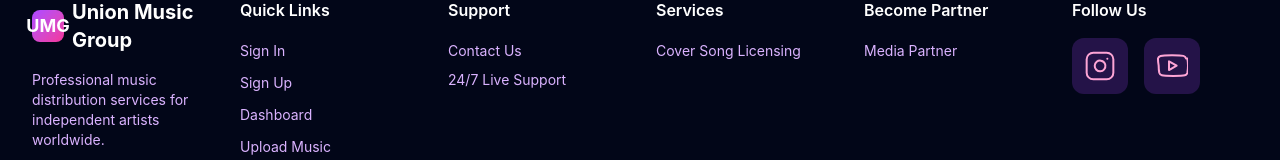
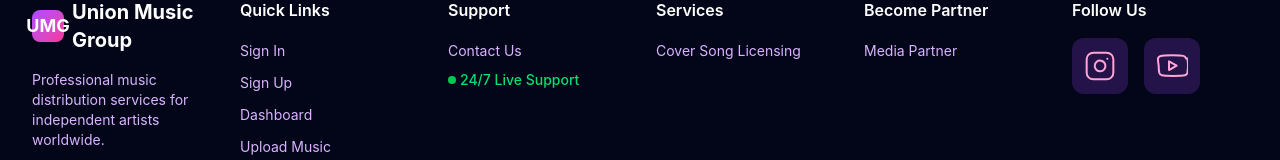
Before and after one commit to UnionMusicGroupLtd/music-distribution-platform-3387, a React (Vite) app: page / in a window 1280 px wide. Shown: the part 2379-2539 px from the top of the page. Built offline with nearby package versions, Linux system fonts and the light colour scheme.

Commit message:
Update Footer component layout and improve accessibility features

```diff
--- a/src/components/Footer.tsx
+++ b/src/components/Footer.tsx
@@ -41,8 +41,19 @@
                   Contact Us
                 </a>
               </li>
-              <li className="text-purple-300 text-sm">
-                24/7 Live Support
+              <li>
+                <a
+                  href="https://tawk.to/chat/62655595b0d10b6f3e6f1b5a/1g1dtckbc"
+                  target="_blank"
+                  rel="noopener noreferrer"
+                  className="text-green-400 hover:text-green-300 text-sm font-medium flex items-center gap-1"
+                >
+                  <span className="relative flex h-2 w-2">
+                    <span className="animate-ping absolute inline-flex h-full w-full rounded-full bg-green-400 opacity-75"></span>
+                    <span className="relative inline-flex rounded-full h-2 w-2 bg-green-500"></span>
+                  </span>
+                  24/7 Live Support
+                </a>
               </li>
             </ul>
           </div>
```
